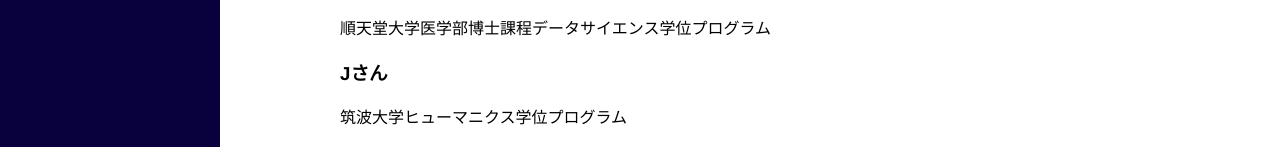
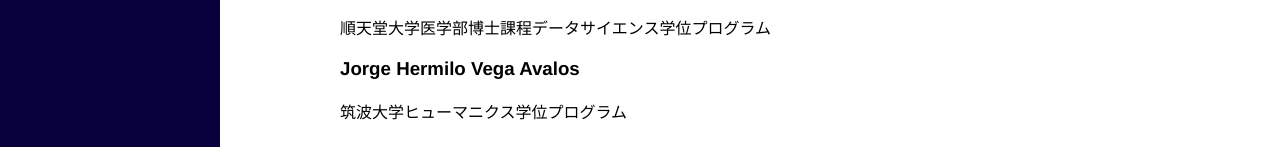
Before and after one commit to neuro-dynamics-lab/neuro-dynamics-lab.github.io, a plain HTML site: page members.html in a window 1280 px wide. Shown: the part 1457-1604 px from the top of the page. Drawn offline with Linux system fonts and the light colour scheme.

Commit message:
added Jorge Hermilo Vega Avalos's name

```diff
--- a/members.html
+++ b/members.html
@@ -88,7 +88,7 @@
       <h3>Oさん</h3>
       <p>順天堂大学医学部博士課程データサイエンス学位プログラム</p>
 
-      <h3>Jさん</h3>
+      <h3>Jorge Hermilo Vega Avalos</h3>
       <p>筑波大学ヒューマニクス学位プログラム</p>
 
       <h2>研究補助員</h2>
```
Also changed, not shown: members_en.html (+1 -1 lines).
